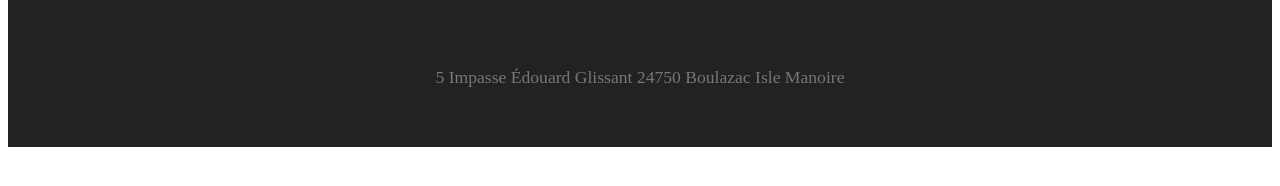
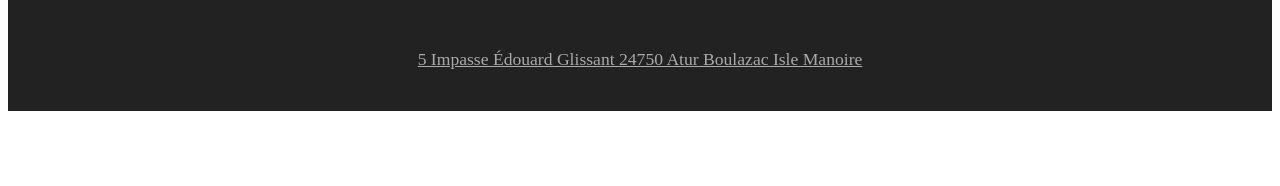
Before and after one commit to jtrdt/cabinet-dentaire-atur, a Gatsby site: page /infos in a window 1280 px wide. Shown: the part 224-410 px from the top of the page. Built offline with nearby package versions, Linux system fonts and the light colour scheme; Gatsby itself is replaced by a stand-in of ours.

Commit message:
fix(adress): fix adress and add an anchor

```diff
--- a/src/components/Footer/Footer.jsx
+++ b/src/components/Footer/Footer.jsx
@@ -59,7 +59,9 @@ const Footer = () => {
         </div>
       </div>
       <div className='footer__location'>
-        <p>5 Impasse Édouard Glissant 24750 Boulazac Isle Manoire</p>
+        <a href='https://goo.gl/maps/XB8JUBFmaseNFa1r6' target='_blank' rel='noreferrer'>
+          5 Impasse Édouard Glissant 24750 Atur Boulazac Isle Manoire
+        </a>
       </div>
     </footer>
   );
```
